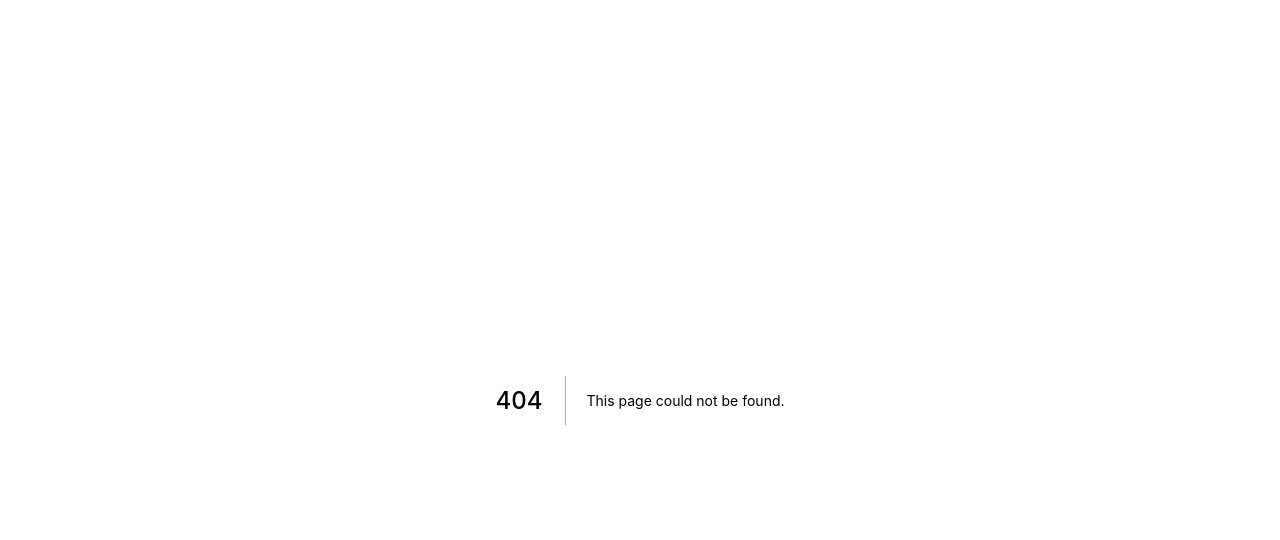
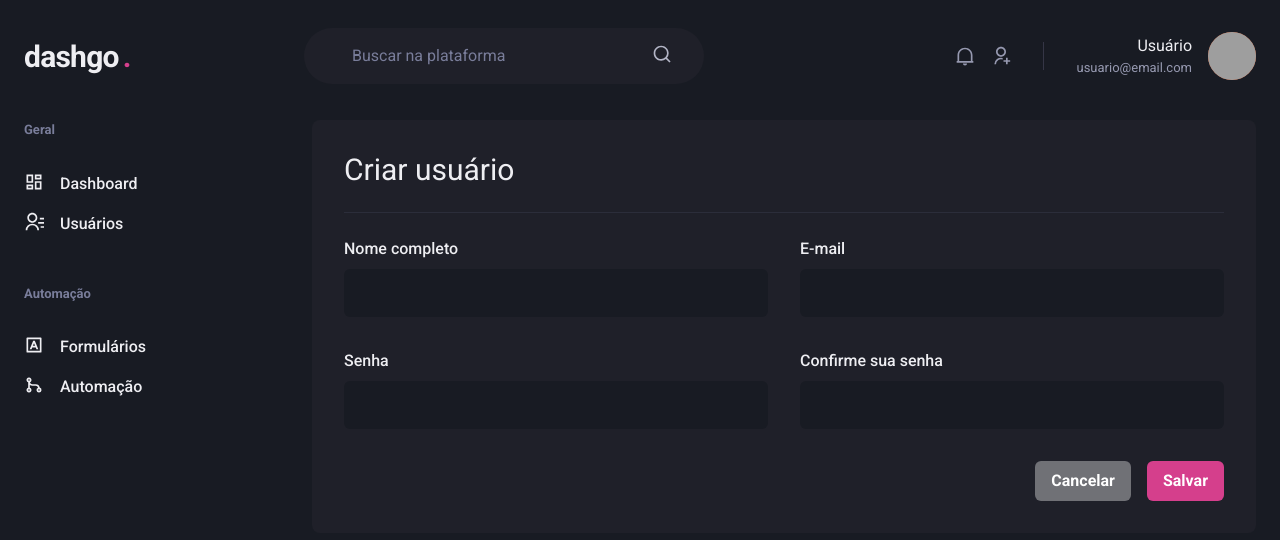
Before and after one commit to RenanArantes/dashgo, a Next.js app: page /users/create in a window 1280 px wide. Before the commit this address had no page. Shown: the top 540 px of the page. Built offline with nearby package versions, Linux system fonts and the light colour scheme; grey boxes are pictures that could not be loaded.

Commit message:
Pagina: Form de Usuario

```diff
--- /dev/null
+++ b/src/pages/users/create.tsx
@@ -0,0 +1,46 @@
+import { Box, Flex, Heading, Divider, VStack, SimpleGrid, HStack, Button } from "@chakra-ui/react";
+import Input from "../../components/form/Input";
+import Header from "../../components/Header";
+import SideBar from "../../components/SideBar";
+
+export default function CreateUSer() {
+    return (
+        <Box>
+            <Header />
+            <Flex
+                width="100%"
+                marginY="6"
+                maxWidth={1480}
+                marginX="auto"
+                paddingX="6"
+            >
+                <SideBar />
+
+                <Box flex="1" borderRadius={8} bg="gray.800" padding="8">
+                    <Heading size="lg" fontWeight="normal">
+                        Criar usuário
+                    </Heading>
+                    <Divider marginY="6" borderColor="gray.700" />
+
+                    <VStack spacing="8">
+                        <SimpleGrid minChildWidth="240px" spacing="8" width="100%">
+                            <Input name="name" label="Nome completo"  />
+                            <Input name="email" type="email" label="E-mail"  />
+                        </SimpleGrid>
+                        <SimpleGrid minChildWidth="240px" spacing="8" width="100%">
+                            <Input name="password" type="password" label="Senha"  />
+                            <Input name="password_confirmation" type="password" label="Confirme sua senha"  />
+                        </SimpleGrid>
+                    </VStack>
+
+                    <Flex marginTop="8" justifyContent="flex-end">
+                        <HStack spacing="4">
+                            <Button colorScheme="whiteAlpha">Cancelar</Button>
+                            <Button colorScheme="pink">Salvar</Button>
+                        </HStack>
+                    </Flex>
+                </Box>
+            </Flex>
+        </Box>
+    )
+}
```
